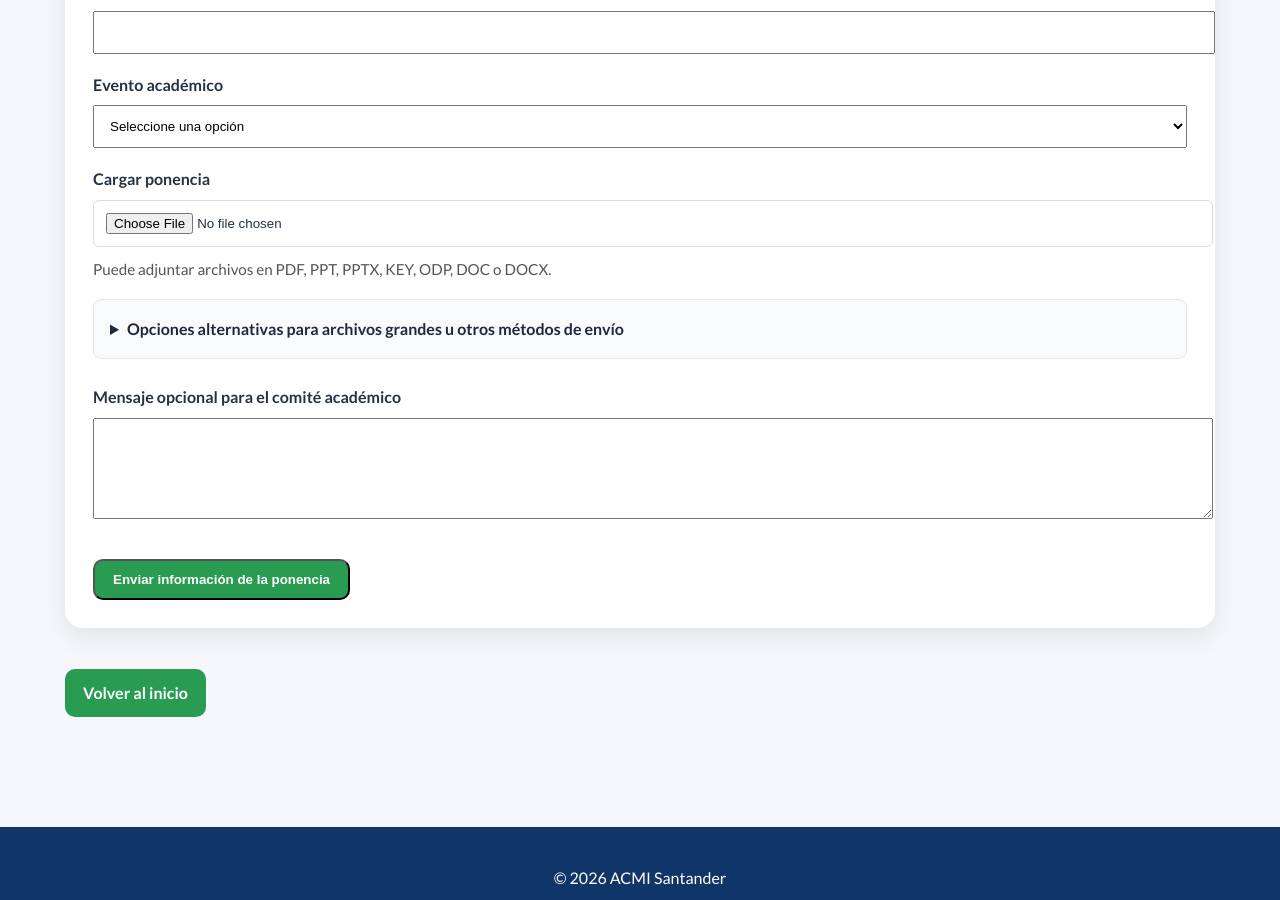
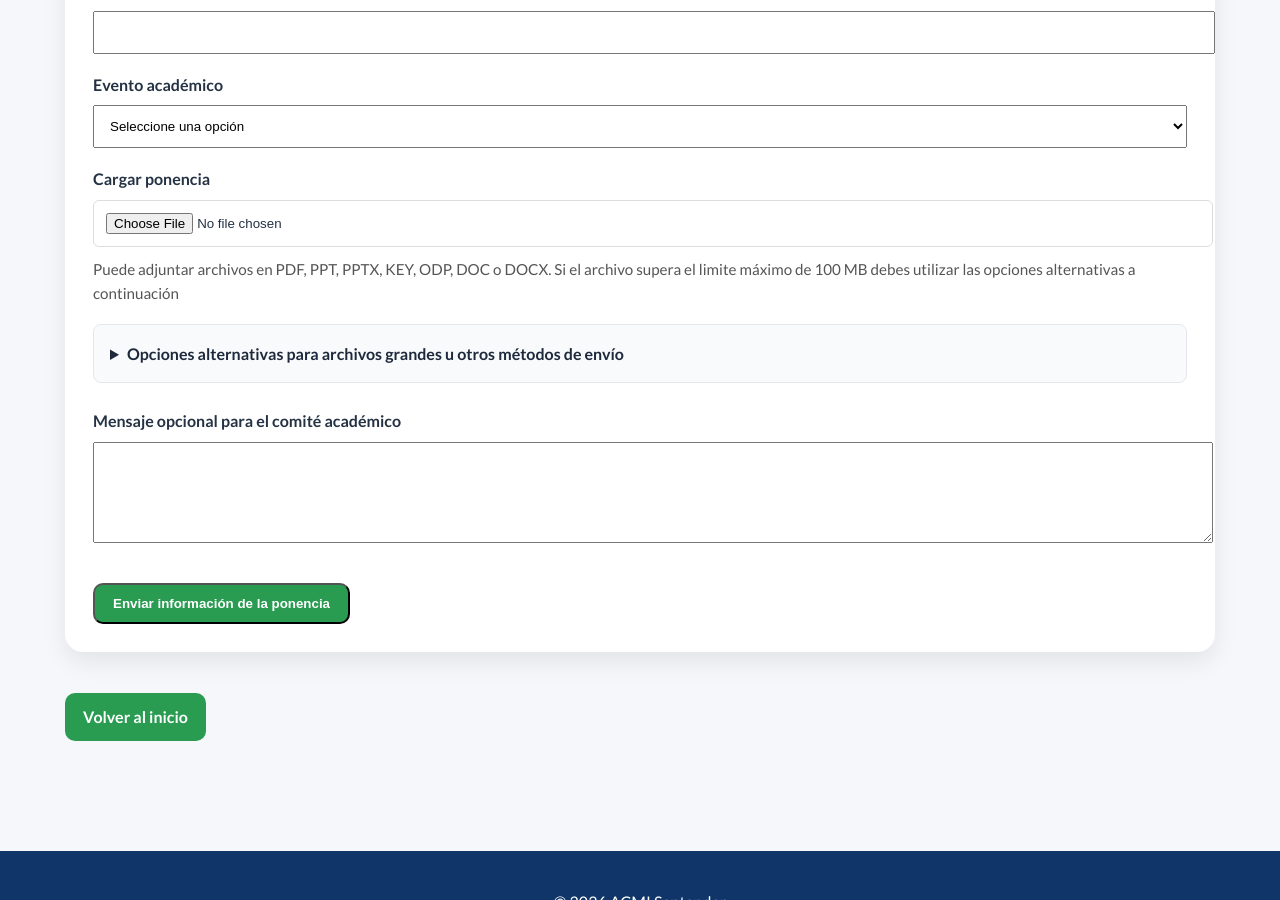
Before and after one commit to Acmisantander/Acmisantander, a Jekyll site: the page built from magazine/enviar-ponencias.html, in a window 1280 px wide and 900 px high, scrolled down 768 px. Built offline with Jekyll 4.4.1, drawn with Linux system fonts in a browser that asks for light colours.

Commit message:
Update enviar-ponencias.html

```diff
--- a/magazine/enviar-ponencias.html
+++ b/magazine/enviar-ponencias.html
@@ -52,7 +52,7 @@ accept=".pdf,.ppt,.pptx,.key,.odp,.doc,.docx"
 style="width:100%; padding:12px; margin:8px 0 18px; border:1px solid #ddd; border-radius:6px;">
 
 <p style="font-size:0.95rem; color:#555; margin-top:-8px;">
-Puede adjuntar archivos en PDF, PPT, PPTX, KEY, ODP, DOC o DOCX.
+Puede adjuntar archivos en PDF, PPT, PPTX, KEY, ODP, DOC o DOCX. Si el archivo supera el limite máximo de 100 MB debes utilizar las opciones alternativas a continuación
 </p>
 
 <input type="hidden" id="Archivo_Cloudflare_R2" name="Archivo_Cloudflare_R2">
```
